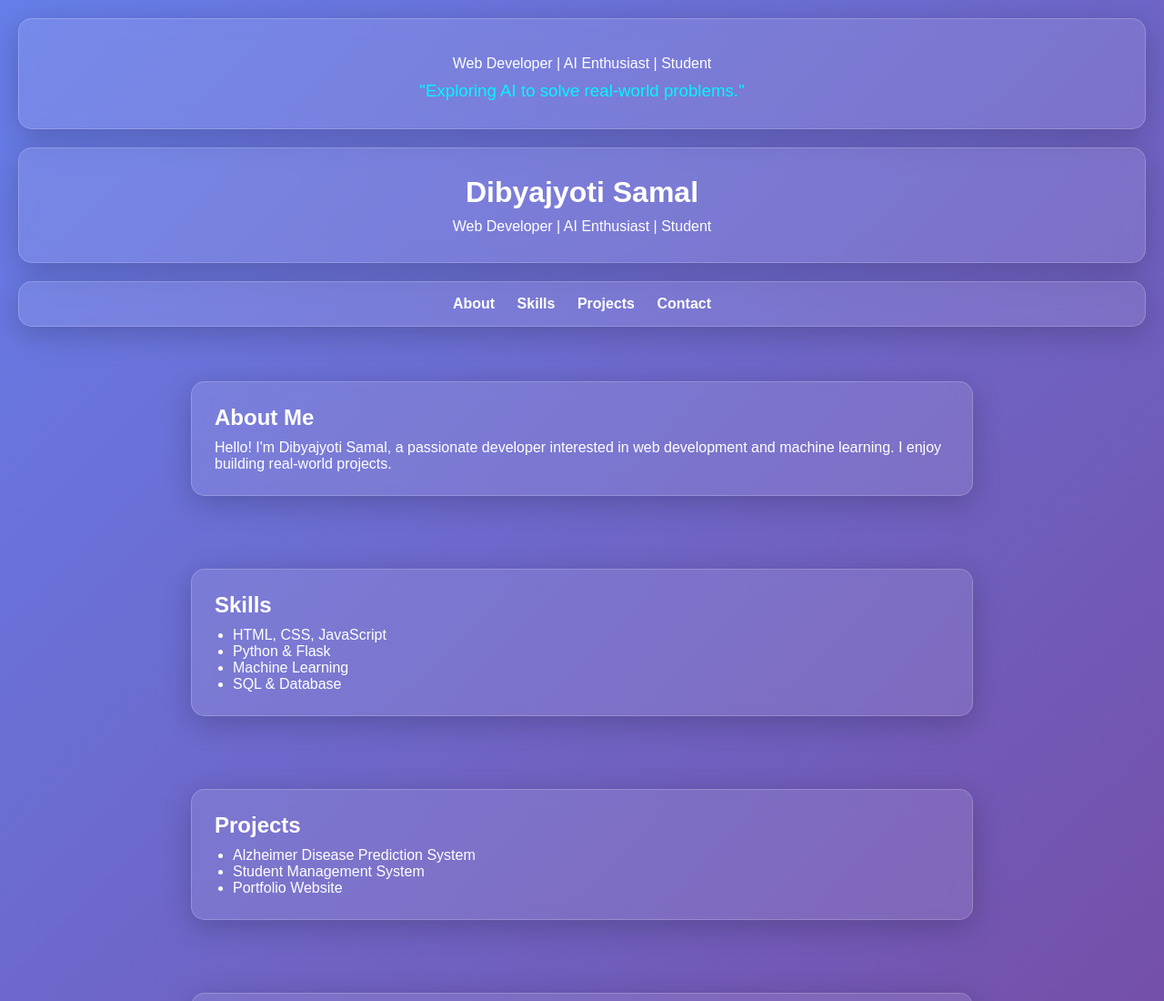
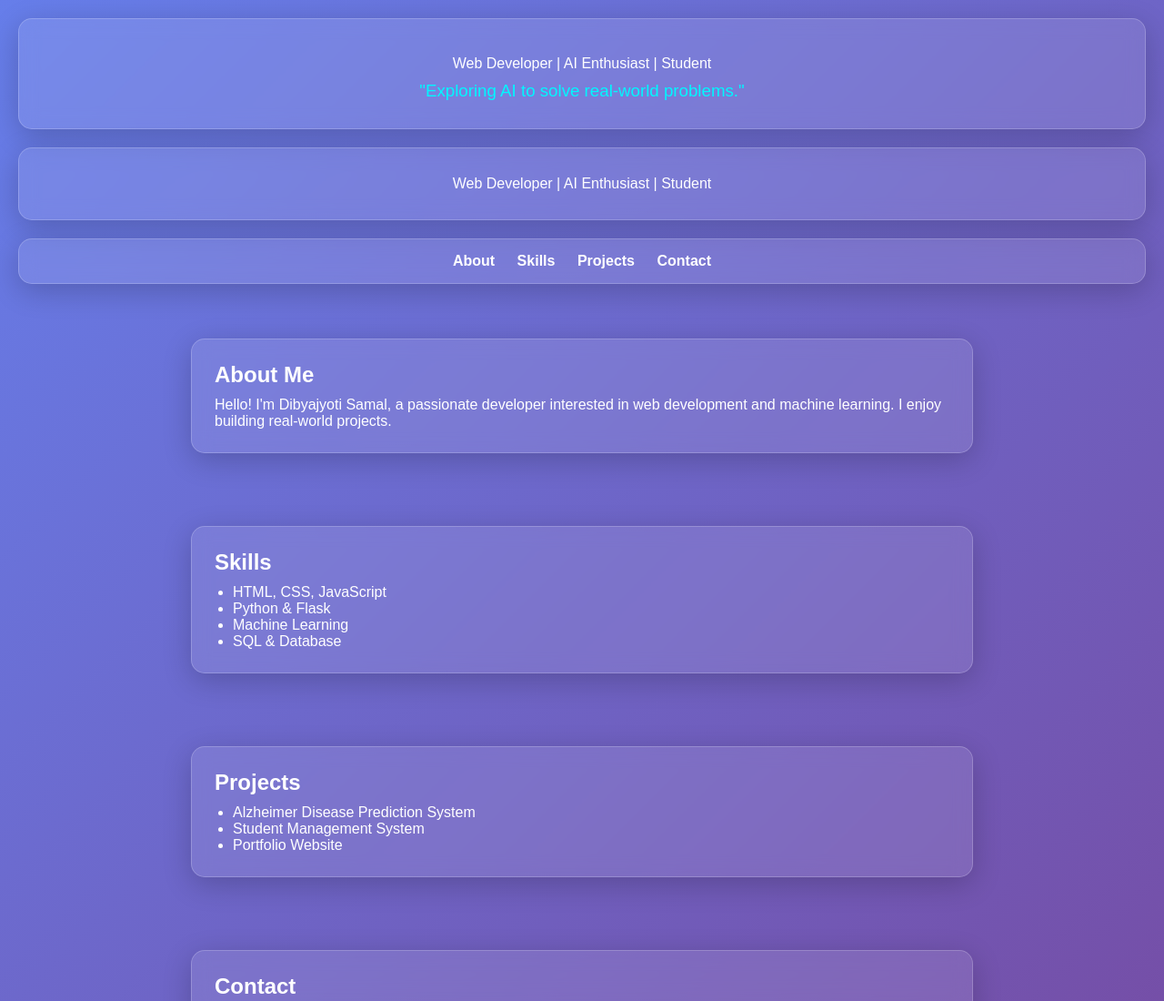
Before and after one commit to dibyajyoti-samal/project-digit-recognition-, a plain HTML site: page index.html in a window 1280 px wide. Shown: the top 1100 px of the page at 91% size. Drawn offline with Linux system fonts and the light colour scheme.

Commit message:
Update index.html

```diff
--- a/index.html
+++ b/index.html
@@ -103,7 +103,7 @@
 </header>
 
 <header class="glass">
-    <h1>Dibyajyoti Samal</h1>
+
     <p>Web Developer | AI Enthusiast | Student</p>
 </header>
 
```
